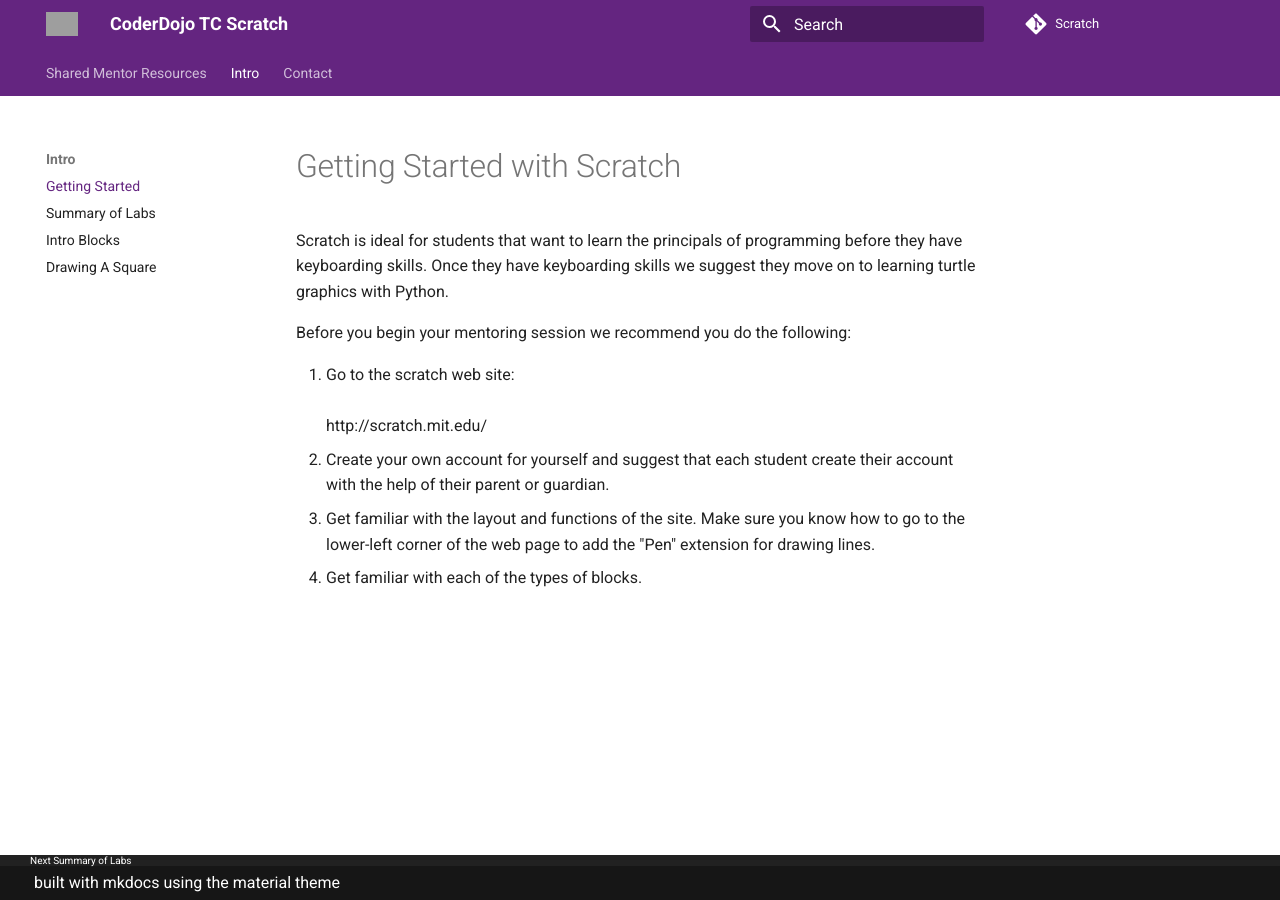
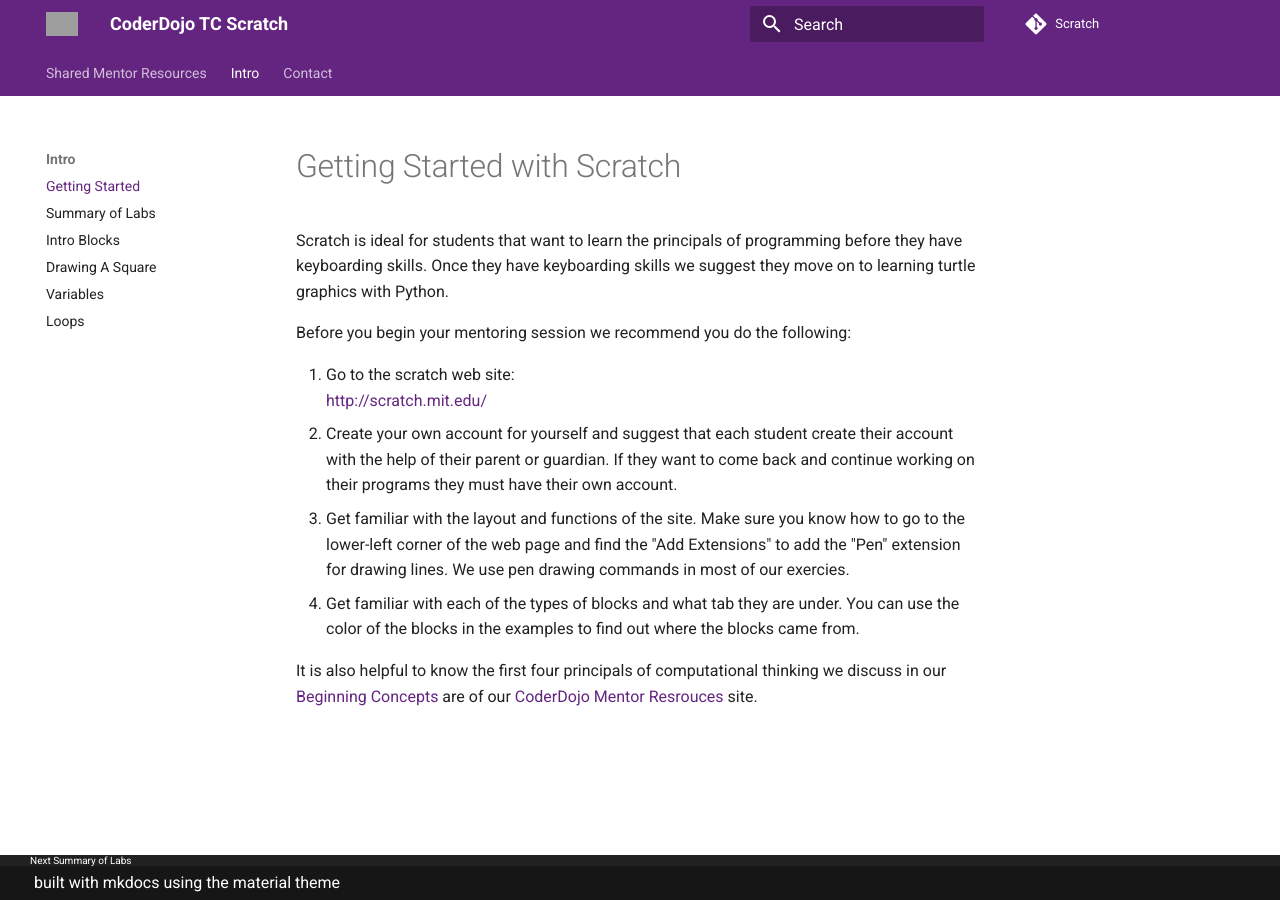
Before and after one commit to CoderDojoTC/scratch, an MkDocs documentation site: the page built from docs/intro/01-getting-started.md, in a window 1280 px wide. Built offline with MkDocs 1.6.1 and Material for MkDocs 9.7.7, drawn with Linux system fonts in a browser that asks for light colours; comment, search, counter and statistics services are not loaded; grey boxes are pictures that could not be loaded.

Commit message:
Added new content

```diff
--- a/docs/intro/01-getting-started.md
+++ b/docs/intro/01-getting-started.md
@@ -3,9 +3,13 @@
 
 Before you begin your mentoring session we recommend you do the following:
 
-1. Go to the scratch web site:<br/><br/>
-http://scratch.mit.edu/
-2. Create your own account for yourself and suggest that each student create their account with the help of their parent or guardian.
+1. Go to the scratch web site:<br/>
+[http://scratch.mit.edu/](http://scratch.mit.edu/)
+2. Create your own account for yourself and suggest that each student create their account with the help of their parent or guardian.  If they want to come back and continue working on their programs they must have their own account.
 3. Get familiar with the layout and functions of the site.  Make sure you know how to go to the lower-left corner of the
-web page to add the "Pen" extension for drawing lines.
-4. Get familiar with each of the types of blocks.
+web page and find the "Add Extensions" to add the "Pen" extension for drawing lines.  We use pen drawing commands in
+most of our exercies.
+4. Get familiar with each of the types of blocks and what tab they are under.  You can use the color of the blocks
+in the examples to find out where the blocks came from.
+
+It is also helpful to know the first four principals of computational thinking we discuss in our [Beginning Concepts](https://coderdojotc.github.io/CoderDojoTC/beginning-concepts/) are of our [CoderDojo Mentor Resrouces](https://coderdojotc.github.io/CoderDojoTC/) site.
--- a/mkdocs.yml
+++ b/mkdocs.yml
@@ -6,6 +6,8 @@
     - Summary of Labs: labs.md
     - Intro Blocks: intro/02-list-of-blocks-used-in-intro.md
     - Drawing A Square: intro/03-first-square.md
+    - Variables: intro/04-variables-square.md
+    - Loops: intro/05-loops.md
   - Contact: contact.md
 
 site_description: 'Resources for teaching Scratch to CoderDojo Twin Cities students.'
```
Also changed, not shown: docs/intro/04-variables-square.md (+16 -1 lines), docs/intro/05-loops.md (added, +21 -0 lines), docs/turtle/loop.md (deleted, +0 -12 lines), docs/img/control-menu.png (added), docs/img/loop-blocks.png (added), docs/img/loop-diagram.png (added), docs/img/square-with-three-variables-blocks.png (added), docs/img/square-with-three-variables.png (added), docs/img/variables-distance-150.png (added), docs/img/variables-distance-blocks.png (added), 1 other file.
